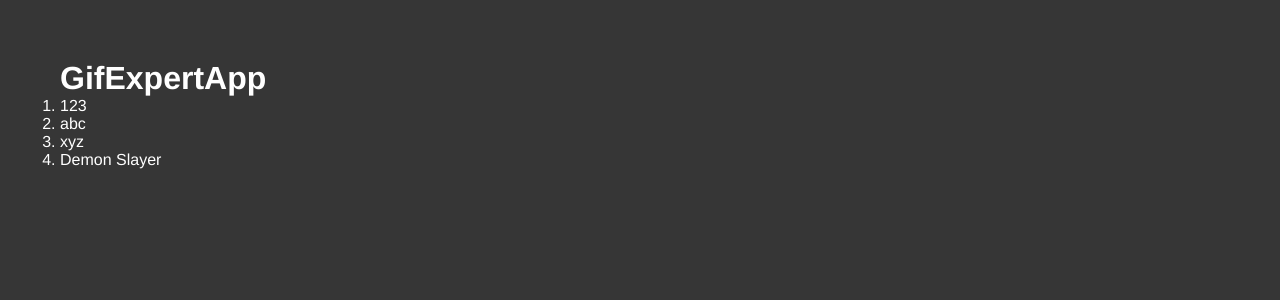
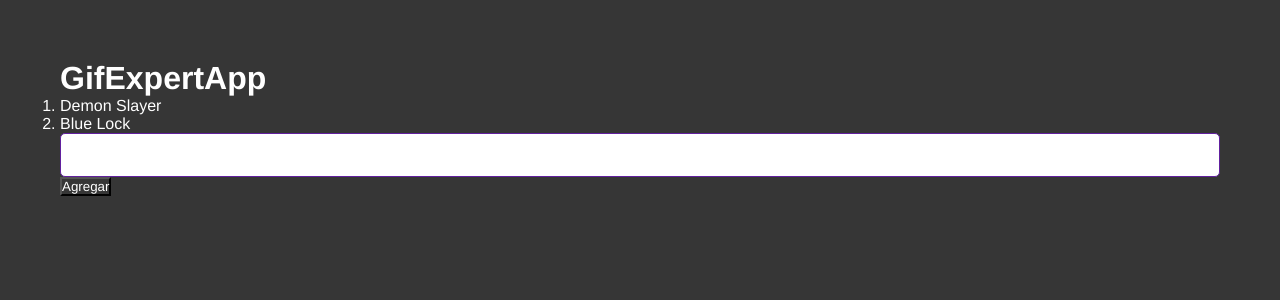
Before and after one commit to htmtmx/gif-expert-app, a React (Vite) app: page / in a window 1280 px wide. Shown: the top 300 px of the page. Built offline with nearby package versions, Linux system fonts and the light colour scheme.

Commit message:
✨ Add input component for new categories in GifExpertApp

```diff
--- a/src/GifExpertApp.jsx
+++ b/src/GifExpertApp.jsx
@@ -1,7 +1,9 @@
-import { useState } from "react";
+import { useState } from 'react';
+import { InputNewCategory } from './InputNewCategory';
 
 export const GifExpertApp = () => {
-  const [categories, setCategories] = useState(['Demon Slayer']);
+
+  const [categories, setCategories] = useState(['Demon Slayer', 'Blue Lock']);
 
   return (
     <>
@@ -9,16 +11,14 @@ export const GifExpertApp = () => {
       <h1>GifExpertApp</h1>
 
       <ol>
-        <li>123</li>
-        <li>abc</li>
-        <li>xyz</li>
-        {categories.map((categorie, index) => {
-          return (<li key={index}>{categorie}</li>);
+        {categories.map((category, index) => {
+          return (<li key={index}>{category}</li>);
         })}
       </ol>
       {/* Input (componente independiente) */}
+      <InputNewCategory listCategories={categories} setCategories={setCategories}/>
+      {/* Listado de gifs */}
 
-      {/* Listado de gifs */}
         {/* GifItem */}
     </>
   )
--- /dev/null
+++ b/src/InputNewCategory.jsx
@@ -0,0 +1,37 @@
+import React from 'react';
+import { useState } from 'react';
+
+export const InputNewCategory = ({ listCategories, setCategories }) => {
+
+  const onAddCategory = (newCategory) => {
+    if (!listCategories.includes(newValue) && newCategory.length >=4) {
+      setCategories([...listCategories, newCategory]);
+    } else {
+      alert('Ese elemento ya existe en la lista');
+    }
+  };
+
+  const [newValue, setNewValue] = useState('');
+
+  const handleChange = (e) => {
+    setNewValue(e.target.value);
+  };
+
+  const handleKeyDown = (e) => {
+    if (e.key === 'Enter') {
+      onAddCategory(newValue);
+    }
+  };
+
+  return (
+    <>
+      <input
+        type="text"
+        onChange={handleChange}
+        onKeyDown={handleKeyDown}
+        required
+      />
+      <button onClick={() => onAddCategory(newValue)}>Agregar</button>
+    </>
+  )
+}
```
